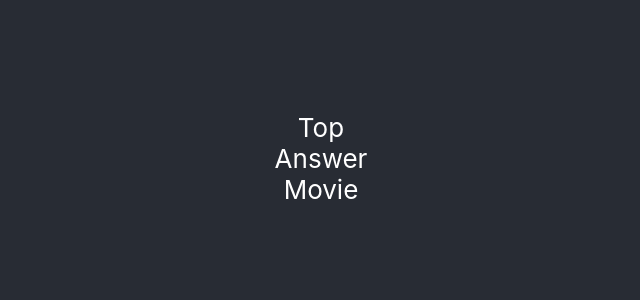
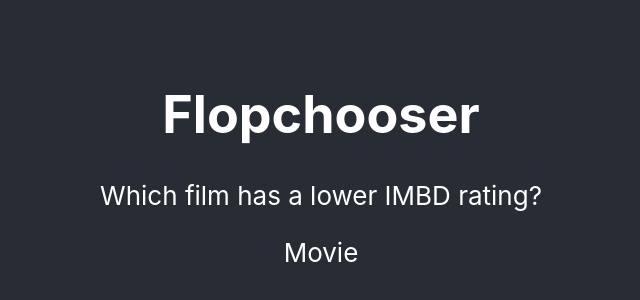
Before and after one commit to alexlamb10/flopchooser-react, a React (Create React App) app: page / in a window 1280 px wide. Shown: the part 242-542 px from the top of the page, without its empty margins (319-959 px from the left). Built offline with nearby package versions, Linux system fonts and the light colour scheme.

Commit message:
Added play again button

```diff
--- a/src/App.css
+++ b/src/App.css
@@ -28,6 +28,20 @@
   color: #61dafb;
 }
 
+.answer{
+  display: flex;
+  justify-content: center;
+  align-items: center;
+}
+
+.answer button {
+  background-color: #61dafb;
+  height: 4vh;
+  border: none;
+  border-radius: 2px;
+  cursor: pointer;
+}
+
 @keyframes App-logo-spin {
   from {
     transform: rotate(0deg);
--- a/src/App.js
+++ b/src/App.js
@@ -1,13 +1,17 @@
 import './App.css';
+import { useState } from 'react';
 import Top from './components/Top';
 import Answer from './components/Answer';
 import Movie from './components/Movie';
 
 function App() {
+  const [chosen, setChosen] = useState(false)
+  const [correct, setCorrect] = useState(false)
+  const [incorrect, setIncorrect] = useState(false)
   return (
     <div className="App App-header">
       <Top />
-      <Answer />
+      <Answer chosen={chosen} correct={correct} incorrect={incorrect} />
       <Movie />
     </div>
   );
--- a/src/components/Answer.js
+++ b/src/components/Answer.js
@@ -1,9 +1,13 @@
 import React from 'react'
 
-function Answer() {
+function Answer({chosen, correct, incorrect}) {
   return (
-    <div>Answer</div>
-  )
+    <div className="answer" hidden={chosen}>
+      <button hidden={!chosen}>Play Again</button>
+      <p hidden={!correct}>Correct!</p>
+      <p hidden={!incorrect}>Incorrect!</p>
+    </div>
+  );
 }
 
 export default Answer
--- a/src/components/Top.js
+++ b/src/components/Top.js
@@ -2,7 +2,10 @@ import React from 'react'
 
 function Top() {
   return (
-    <div>Top</div>
+    <div>
+        <h1>Flopchooser</h1>
+        <p>Which film has a lower IMBD rating?</p>
+    </div>
   )
 }
 
```
